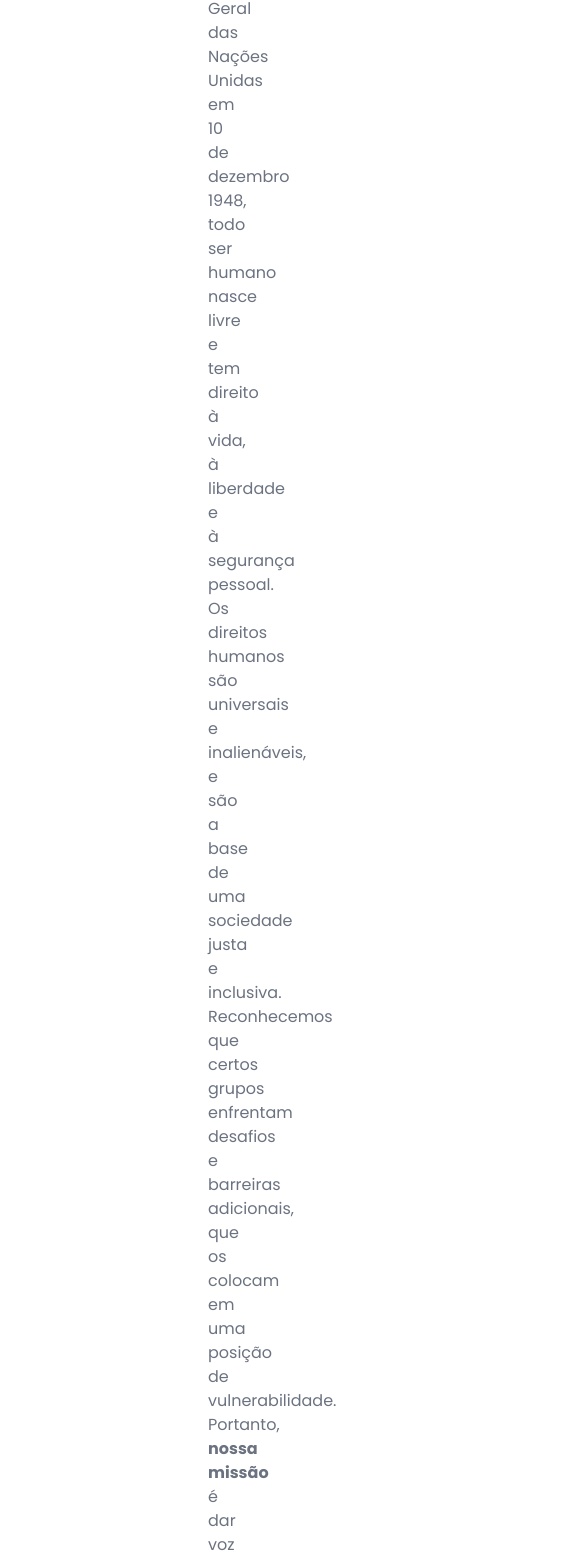
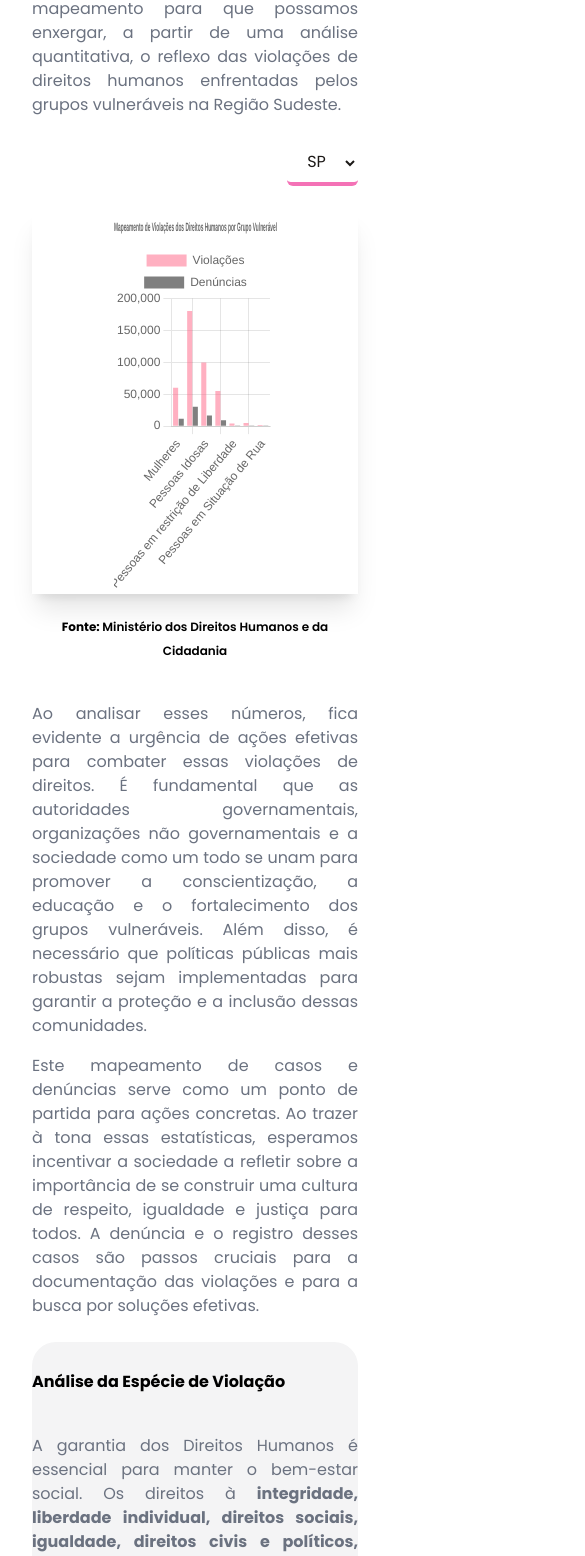
Before and after one commit to Camille846/mapeamento-denuncias, a React (Vite) app: page / in a window 390 px wide. Shown: the part 731-2287 px from the top of the page, 585 px wide, since content can reach past the window. Built offline with nearby package versions, Linux system fonts and the light colour scheme.

Commit message:
Fix: responsive container

```diff
--- a/src/components/Cards.jsx
+++ b/src/components/Cards.jsx
@@ -114,7 +114,7 @@ export const Cards = () => {
 
   return (
     <div>
-      <div className='flex-col items-center text-center mt-16 justify-center mb-8 px-52 md:px-10'>
+      <div className='flex-col items-center text-center mt-16 justify-center mb-8 px-8 md:px-52'>
         <h1 className="font-bold mb-1 text-2xl text-gray-900">Promovendo os Direitos Humanos</h1>
         <h2 className='text-lg mb-5 font-semibold text-gray-700'>Mapeamento de Casos e Denúncias dos Direitos Humanos</h2>
         <p className='text-gray-500 text-justify'>
@@ -124,7 +124,7 @@ export const Cards = () => {
         <p className='text-gray-500 text-justify mt-4 mb-6'>
         Baseado nos dados fornecidos pelo  <span className='font-bold'> Ministério dos Direitos Humanos e da Cidadania</span> referentes ao primeiro semestre de 2023, criamos um mapeamento para que possamos enxergar, a partir de uma análise quantitativa, o reflexo das violações de direitos humanos enfrentadas pelos grupos vulneráveis na Região Sudeste.
         </p>
-        <div className='flex justify-end px-12'>
+        <div className='flex justify-end'>
           <form className='mb-6 flex justify-between gap-x-6'>
             <select name="uf" onChange={onChangeUf} className='rounded-md border-pink-400 border-b-4 bg-white px-3 py-2 text-center text-stone-900 flex items-center justify-center cursor-pointe'>
               <option value="SP" >SP</option>
@@ -148,13 +148,13 @@ export const Cards = () => {
           </div>
         </div>
         <span className='text-xs font-bold'>Fonte: <a href='https://www.gov.br/mdh/pt-br/ondh/painel-de-dados/primeiro-semestre-de-2023' target='_blank' className='font-semibold'>Ministério dos Direitos Humanos e da Cidadania</a></span>
-        <p className='text-gray-500 text-justify px-12 mt-10'>
+        <p className='text-gray-500 text-justify mt-10'>
         Ao analisar esses números, fica evidente a urgência de ações efetivas para combater essas violações de direitos. É fundamental que as autoridades governamentais, organizações não governamentais e a sociedade como um todo se unam para promover a conscientização, a educação e o fortalecimento dos grupos vulneráveis. Além disso, é necessário que políticas públicas mais robustas sejam implementadas para garantir a proteção e a inclusão dessas comunidades.
         </p>
-        <p className='text-gray-500 text-justify px-12 mt-4 mb-6'>
+        <p className='text-gray-500 text-justify mt-4 mb-6'>
         Este mapeamento de casos e denúncias serve como um ponto de partida para ações concretas. Ao trazer à tona essas estatísticas, esperamos incentivar a sociedade a refletir sobre a importância de se construir uma cultura de respeito, igualdade e justiça para todos. A denúncia e o registro desses casos são passos cruciais para a documentação das violações e para a busca por soluções efetivas.
         </p>
-        <div className='flex flex-col gap-12 items-center justify-between px-12 py-7 mt-5 bg-zinc-100 rounded-3xl md:flex-row'>
+        <div className='flex flex-col gap-12 items-center justify-between py-7 mt-5 bg-zinc-100 rounded-3xl md:flex-row'>
           <div className="text-content">
             <h2 className='text-start font-bold'>Análise da Espécie de Violação</h2>
             <p className='text-gray-500 text-justify mt-10'>
@@ -171,7 +171,7 @@ export const Cards = () => {
              <Doughnut data={doughnutData}/>
           </div>
         </div>
-        <div className='px-12'>
+        <div>
             <h2 className='text-start font-bold'>Formas de denunciar violação de direitos humanos</h2>
             <p className='text-gray-500 text-justify mt-7'>
             As ligações podem ser feitas de todo o Brasil, gratuitamente, de qualquer telefone fixo ou móvel (celular): basta <span className='text-pink-400'>discar 100</span>.
@@ -186,7 +186,7 @@ export const Cards = () => {
               <span className='text-pink-400'>Endereço: </span>Esplanada dos Ministérios Bloco A  Térreo, CEP: 70.049-900 Brasília, DF
             </p>
 
-            <div className='flex flex-row gap-2 items-center justify-between py-8 px-20'>
+            <div className='flex flex-col gap-2 items-center justify-between py-8 px-8 md:px-20 md:flex-row'>
               <p className=' font-bold uppercase mt-3 flex items-center justify-center gap-2 text-pink-500'>
                 <FaPhoneVolume size={20} />
                 disque 100
```
